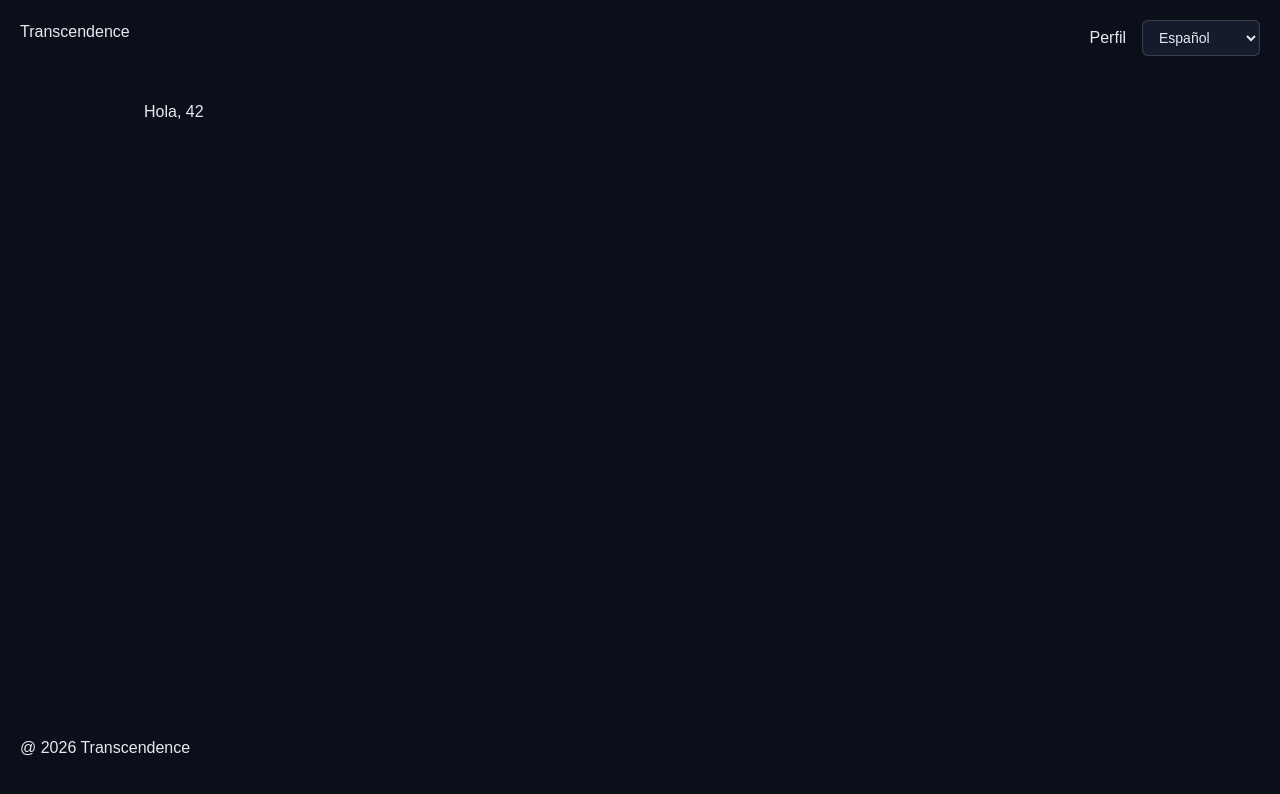
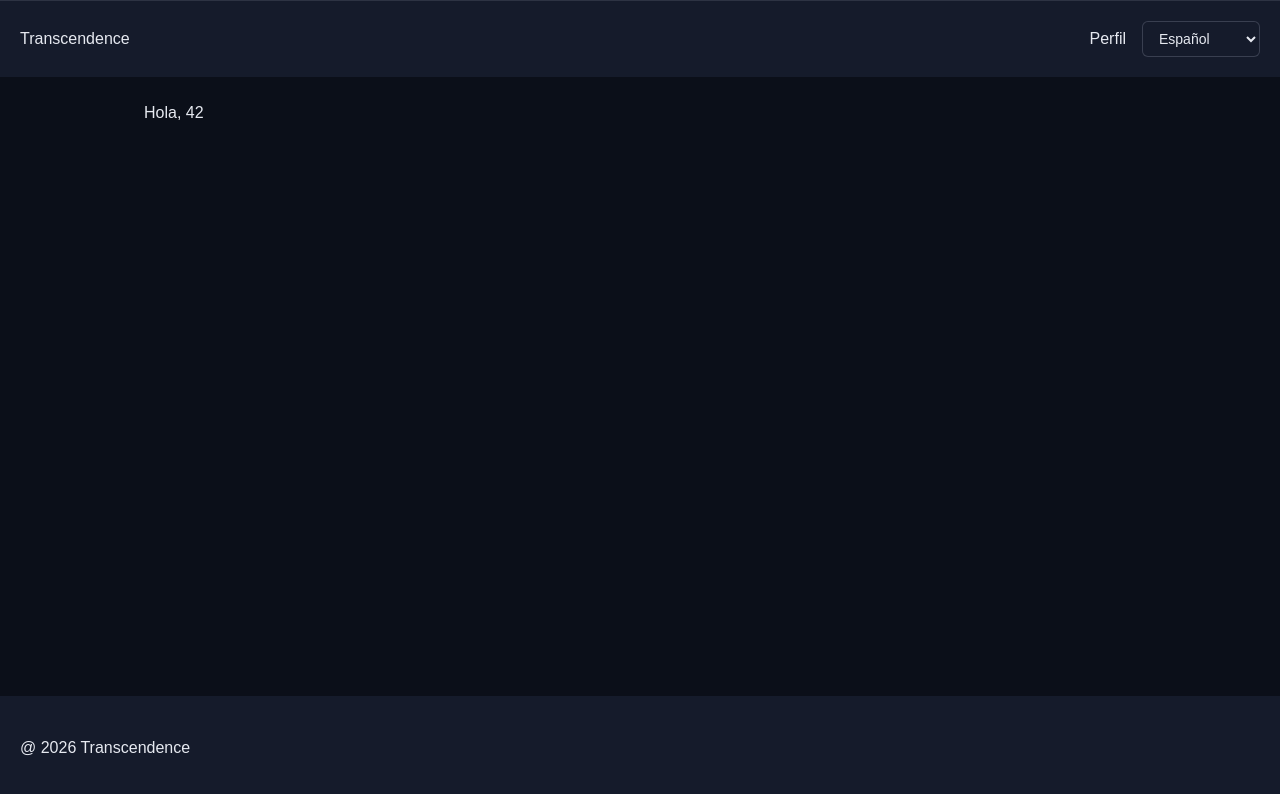
Before and after one commit to Hadi2022/ft_transcendence, a React (Vite) app in the folder frontend/: page / in a window 1280 px wide. Shown: the top 794 px of the page. Built offline with nearby package versions, Linux system fonts and the light colour scheme.

Commit message:
style: differentiate header and footer from main content

```diff
--- a/frontend/src/layouts/MainLayout.tsx
+++ b/frontend/src/layouts/MainLayout.tsx
@@ -8,7 +8,10 @@ export default function MainLayout() {
 
     return (
         <div className="flex flex-col bg-transcendence text-text min-h-screen">
-            <header className="flex flex-row justify-between p-5">
+            <header className="flex flex-row justify-between p-5
+                    border-t border-soft-text/20
+                    bg-section items-center
+                    sticky top-0 z-50">
                 <h1>Transcendence</h1>
                 <nav className="flex flex-row gap-4 items-center">
                     <NavLink to="#">Perfil</NavLink>
@@ -22,7 +25,7 @@ export default function MainLayout() {
                 <Outlet />
             </main>
 
-            <footer className="py-10 px-5">
+            <footer className="bg-section py-10 px-5">
                 <p>@ {new Date().getFullYear()} Transcendence</p>
             </footer>
 
```
